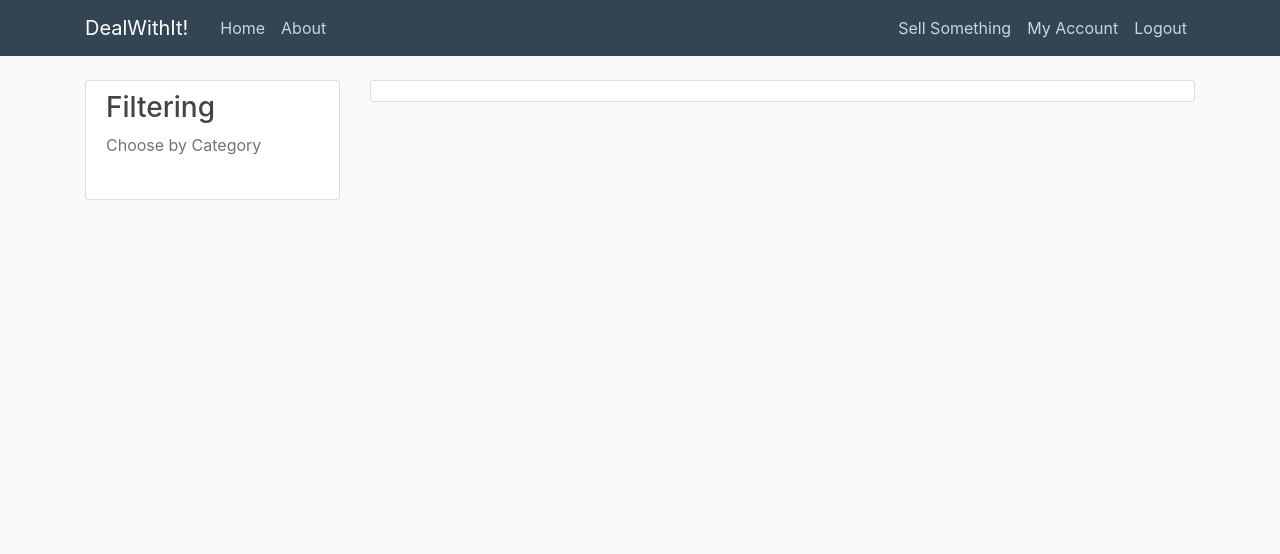
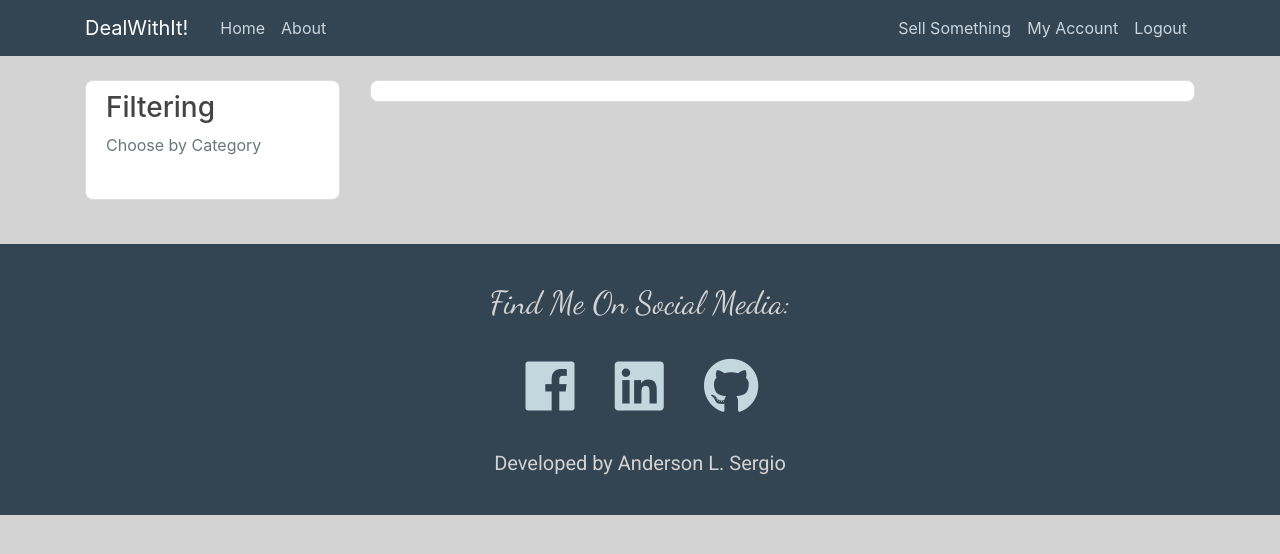
Before and after one commit to anlsergio/dealwithit, a Django app: page / in a window 1280 px wide. Shown: the top 554 px of the page. Run offline with Django 3.2, Linux system fonts and the light colour scheme; the visitor is signed in with stand-in values (Sample User, id 1); data that the repository does not hold is empty; some libraries are stand-ins or nearby versions.

Commit message:
some CSS and frontend improvements including a fancy footer

```diff
--- a/dealwithit/store/static/store/main.css
+++ b/dealwithit/store/static/store/main.css
@@ -1,5 +1,5 @@
 body {
-  background: #fafafa;
+  background: #d4d3d3;
   color: #333333;
   margin-top: 5rem;
 }
@@ -28,20 +28,24 @@ ul {
   font-weight: 500;
 }
 
+.category-filtering,
+.category-filtering:hover {
+  text-decoration: none;
+}
+
 .content-section {
   background: #ffffff;
   padding: 10px 20px;
   border: 1px solid #dddddd;
-  border-radius: 3px;
+  border-radius: 8px;
   margin-bottom: 20px;
 }
 
 .product {
   width: 20rem;
   text-align: center;
-  padding: 10px 15px 20px 15px;
+  padding: 10px 10px 20px 10px;
   margin: 15px;
-  margin-left: 30px;
   box-shadow: 0 5px 10px 0 rgba(0, 0, 0, 0.2), 0 6px 20px 0 rgba(0, 0, 0, 0.19);
 }
 
@@ -65,16 +69,78 @@ ul {
   margin: auto;
 }
 
+.block-center-horizontal {
+  display: block;
+  margin-left: auto;
+  margin-right: auto;
+}
+
 a.card,
 a.card:hover {
   color: #212529;
   text-decoration: none;
 }
 
+h5.card-title,
+.card-text {
+  color: #474747fb;
+  font-size: 90%;
+  font-weight: 600;
+}
+
 .bottom-align {
   margin-top: auto
 }
 
+.btn-info {
+  text-decoration-color: transparent;
+  background-color: #0c5e6bfb;
+  border-color: #0c5e6bfb;
+}
+
+.btn-outline-info {
+  color: #0c5e6bfb;
+  border-color: #0c5e6bfb;
+}
+
+.btn-outline-info:hover {
+  text-decoration-color: transparent;
+  background-color: #0c5e6bfb;
+}
+
+footer {
+  font-family: 'Roboto', sans-serif;
+  background-color: #334452;
+  color: #d4d3d3;
+  text-align: center;
+  padding: 40px 0 40px 0;
+}
+
+footer h5 {
+  margin-bottom: 0;
+  color: #d4d3d3;
+}
+
+footer h2 {
+  font-family: 'Dancing Script', cursive;
+  margin-bottom: 0;
+  color: #d4d3d3
+}
+
+.social li {
+  display: inline;
+}
+
+.social i {
+  font-size: 350%;
+  margin: 0;
+  padding: 3% 3% 3% 0%;
+  color: #C3D7DF;
+}
+
+.social i:hover {
+  color: #F5F5F5;
+}
 
 #product-detail-img {
   max-width:100%;
--- a/dealwithit/store/templates/store/base.html
+++ b/dealwithit/store/templates/store/base.html
@@ -10,6 +10,11 @@
         integrity="sha384-ggOyR0iXCbMQv3Xipma34MD+dH/1fQ784/j6cY/iJTQUOhcWr7x9JvoRxT2MZw1T"
         crossorigin="anonymous"
     >
+    <link rel="stylesheet"
+        href="https://use.fontawesome.com/releases/v5.7.1/css/all.css"
+        integrity="sha384-fnmOCqbTlWIlj8LyTjo7mOUStjsKC4pOpQbqyi7RrhN7udi9RwhKkMHpvLbHG9Sr"
+        crossorigin="anonymous">
+    <link href="https://fonts.googleapis.com/css?family=Dancing+Script|Roboto" rel="stylesheet">
     <link rel="stylesheet" href="{% static 'store/main.css' %}">
 
 
@@ -61,6 +66,28 @@
         </div>
     </main>
 
+    <footer class="page-footer mt-4">
+        <div class="container-fluid text-center">
+            <div class="row">
+                <div class="col-md-12">
+                    <h2>Find Me On Social Media:</h2>
+                </div>
+            </div>
+            <div class="row">
+                <div class="col-md-12">
+                    <ul class="social">
+                        <li><a href="https://www.facebook.com/andersonAls01" target="blank"><i class="fab fa-facebook"></i></a></li>
+                        <li><a href="https://www.linkedin.com/in/anderson-luis-sergio-25a29692/" target="blank"><i class="fab fa-linkedin"></i></a></li>
+                        <li><a href="https://github.com/andersonLSergio" target="blank"><i class="fab fa-github"></i></a></li>
+                    </ul>
+                </div>
+            </div>
+            <div class="col-md-12">
+                <h5>Developed by Anderson L. Sergio</h5>
+            </div>
+        </div>
+    </footer>
+
     <script
         src="https://code.jquery.com/jquery-3.3.1.slim.min.js"
         integrity="sha384-q8i/X+965DzO0rT7abK41JStQIAqVgRVzpbzo5smXKp4YfRvH+8abtTE1Pi6jizo"
--- a/dealwithit/store/templates/store/home.html
+++ b/dealwithit/store/templates/store/home.html
@@ -1,15 +1,15 @@
 {% extends "store/base.html" %}
 
 {% block content %}
-<div class="col-md-3">
+<div class="col-lg-3">
     <div class="content-section">
         <h3>Filtering</h3>
         <p class='text-muted'>Choose by Category
         <ul class="list-group">
             {% for object in object_list %}
                 {% if object.model_name == 'Category' %}
-                    <a href="{% url 'category_products' object.name %}">
-                        <li class="list-group-item  list-group-item-light">
+                    <a href="{% url 'category_products' object.name %}" class="category-filtering">
+                        <li class="list-group-item list-group-item-action list-group-item-light">
                             {{ object.name|title }}
                         </li>
                     </a>
@@ -21,13 +21,13 @@
 </div>
 <div class="col-md-9">
     <div class="container content-section">
-        <div class="row">
+        <div class="row ml-4">
             {% for object in object_list %}
                 {% if object.model_name == 'Product' %}
-                    <a href="{% url 'product_detail' object.id %}" class="card product col-md-3">
+                    <a href="{% url 'product_detail' object.id %}" class="card product col-lg-3">
                         <img alt="Product" src="{{ object.image.url }}" class="card-img-top">
                         <div class="card-block bottom-align">
-                            <h5 class="card-title">{{ object.name }}</h5>
+                            <h5 class="card-title mt-3">{{ object.name|title }}</h5>
                             <p class="card-text">US$ {{ object.price }} </p>
                         </div>
                     </a>
```
Also changed, not shown: dealwithit/store/templates/store/product_category.html (+14 -4 lines), dealwithit/media/product_imgs/s-l1600_4.jpg (added).
